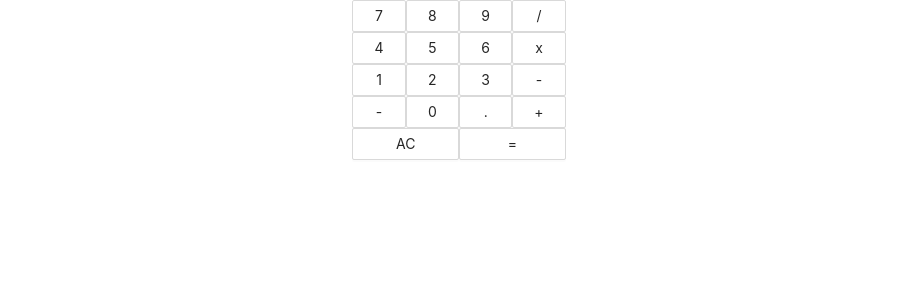
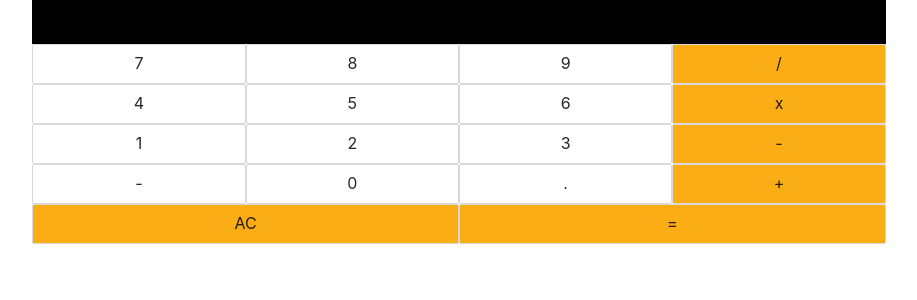
Before and after one commit to AmitAmitSari/calculator, a React (Create React App) app in the folder calculator/: page / in a window 1280 px wide. Shown: the top 300 px of the page, without its empty margins (181-1098 px from the left). Built offline with nearby package versions, Linux system fonts and the light colour scheme; the HTML template or start-up script is replaced by a standard one.

Commit message:
Refactor components

```diff
--- a/calculator/src/Calculator.js
+++ b/calculator/src/Calculator.js
@@ -1,76 +1,132 @@
-import React, { useState } from 'react'
+import { useState } from 'react'
 import { Button, Row, Col } from 'antd'
-
-function createNumberButton(num, number, setNumber) {
-  return <Col span={1}><Button block="true" onClick={() => setNumber(number * 10 + num)}>{num}</Button></Col>
-}
 
 const operations = {
     ADD: {sign: '+', func: (x, y) => x + y},
     SUBTRACT: {sign: '-', func: (x, y) => x - y},
     MULTIPLY: {sign: 'x', func: (x, y) => x * y},
-    DIVIDE: {sign: '/', func: (x, y) => x / y}
+    DIVIDE: {sign: '/', func: (x, y) => x / y},
+    AC: { sign: 'AC' },
+    EQUALS: {sign: '='},
+    NULL: {sign: null, func: null}
 }
 
-function createCreateOperationButton(number, setOperation, setPrevNumber, setNumber) {
-  return (operation) => {
-    return <Col span={1}><Button block="true" onClick={() => {
-      setOperation(operation);
-      setPrevNumber(number);
-      setNumber(null);
-    }}>{operation.sign}</Button></Col>
-  };
+function NumberButton(props) {
+    return <Button size="large" block="true" onClick={() => props.numberCallback()}>{ props.num }</Button>;
 }
+
+function OperationButton(props) {
+    return <Button size="large" style={{"background-color": "#faad14"}} block="true" onClick={() => props.operationCallback(props.value)}>{ props.sign }</Button>;
+}
+
+function createOperationButton(operation, operationCallback) {
+    return (
+      <OperationButton sign={operation.sign} operationCallback={() => operationCallback(operation)} />
+    );
+  }
+
+
+function View(props) {
+    let spanMul = 4
+    return (
+        <>
+            <Row justify="center">
+                <Col span={4 * spanMul}>
+                    <div style={{backgroundColor: "black", color: "white"}}> {props.equation} </div>
+                </Col>
+            </Row>
+            <Row justify="center">
+                <Col span={4 * spanMul}>
+                    <div style={{backgroundColor: "black", color: "white", textAlign: "right"}}> {props.result} </div>
+                </Col>
+            </Row>
+        </>
+    );
+}
+
+function Panel(props) {
+    let spanMul = 4
+    return (
+        <>
+            <Row justify="center" align="middle">
+                { [7, 8, 9].map(num => <Col span={spanMul}><NumberButton num={num} numberCallback={() => props.numberCallback(num)}/></Col>) }
+                <Col span={spanMul}>{ createOperationButton(operations.DIVIDE, props.operationCallback) } </Col>
+            </Row>
+            <Row justify="center">
+                { [4, 5, 6].map(num => <Col span={spanMul}><NumberButton num={num} numberCallback={() => props.numberCallback(num)}/></Col>) }
+                <Col span={spanMul}>{ createOperationButton(operations.MULTIPLY, props.operationCallback) } </Col>
+            </Row>
+            <Row justify="center">
+                { [1, 2, 3].map(num => <Col span={spanMul}><NumberButton num={num} numberCallback={() => props.numberCallback(num)}/></Col>) }
+                <Col span={spanMul}>{ createOperationButton(operations.SUBTRACT, props.operationCallback) } </Col>
+            </Row>
+            <Row justify="center">
+                <Col span={spanMul}><Button size="large" block="true">-</Button></Col>
+                <Col span={spanMul}><NumberButton num={0} numberCallback={() => props.numberCallback(0)}/></Col>
+                <Col span={spanMul}><Button size="large" block="true">.</Button></Col>
+                <Col span={spanMul}>{ createOperationButton(operations.ADD, props.operationCallback) } </Col>
+            </Row>
+            <Row justify="center">
+                <Col span={2 * spanMul}>
+                    { createOperationButton(operations.AC, props.operationCallback) }
+                </Col>
+                <Col span={2 * spanMul}>
+                    { createOperationButton(operations.EQUALS, props.operationCallback) }
+                </Col>
+            </Row>
+      </>
+    );
+}
+
 
 function Caclulator() {
   let [prevNumber, setPrevNumber] = useState(null);
-  let [operation, setOperation] = useState({sign: null, func: null });
+  let [operation, setOperation] = useState(operations.NULL);
   let [number, setNumber] = useState(null);
-
-  let createOperationButton = createCreateOperationButton(number, setOperation, setPrevNumber, setNumber)
 
   let operating = operation.sign !== null && number !== null
 
+  let equation = '';
+  if (prevNumber) { equation += prevNumber + ' '; }
+  if (operation.sign) {equation += operation.sign + ' '; }
+  if (number) {equation += number; }
+  if (operating) {equation += ' = ';}
+  if (!equation) {equation = '\xa0'; } // Non breaking space.
+
+  let result = '\xa0';
+  if (operating) { result = operation.func(prevNumber, number); }
+
   return (
     <div>
-      <Row justify="center"> { prevNumber } { operation.sign } {number} { operating ? ' = ' + operation.func(prevNumber, number) : null } </Row>
-      <Row justify="center">
-        { [7, 8, 9].map(num => createNumberButton(num, number, setNumber)) }
-        { createOperationButton(operations.DIVIDE) }
-      </Row>
-      <Row justify="center">
-        { [4, 5, 6].map(num => createNumberButton(num, number, setNumber)) }
-        { createOperationButton(operations.MULTIPLY) }
-      </Row>
-      <Row justify="center">
-        { [1, 2, 3].map(num => createNumberButton(num, number, setNumber)) }
-        { createOperationButton(operations.SUBTRACT) }
-      </Row>
-      <Row justify="center">
-        <Col span={1}><Button block="true">-</Button></Col>
-        { createNumberButton(0, number, setNumber) }
-        <Col span={1}><Button block="true">.</Button></Col>
-        { createOperationButton(operations.ADD) }
-      </Row>
-      <Row justify="center">
-          <Col span={2}>
-            <Button block="true" onClick={() => {
-                setNumber(null);
-                setPrevNumber(null);
-                setOperation({sign: null, func: null});
-            }}>AC</Button>
-          </Col>
-          <Col span={2}>
-            <Button block="true" onClick={() => {
-                if (!operating) {
-                    return;
-                }
-                setNumber(operation.func(prevNumber, number));
-                setPrevNumber(null);
-                setOperation({sign: null, func: null});
-            }}>=</Button>
-          </Col>
-      </Row>
+      <View equation={ equation } result={ result } />
+      <Panel
+        numberCallback={(num) => setNumber(number * 10 + num)}
+        operationCallback={(op) => {
+            switch (op) {
+                case operations.AC:
+                    setNumber(null);
+                    setPrevNumber(null);
+                    setOperation(operations.NULL);
+                    break;
+                case operations.EQUALS:
+                    if (operating) {
+                        setNumber(operation.func(prevNumber, number));
+                        setPrevNumber(null);
+                        setOperation(operations.NULL);
+                    }
+                    break;
+                case operations.DIVIDE:
+                case operations.MULTIPLY:
+                case operations.ADD:
+                case operations.SUBTRACT:
+                    setOperation(op);
+                    setPrevNumber(number);
+                    setNumber(null);
+                    break;
+                default:
+                    console.log("Unrecognized operation, " + op);
+            }
+        }}/>
     </div>
   );
 }
```
